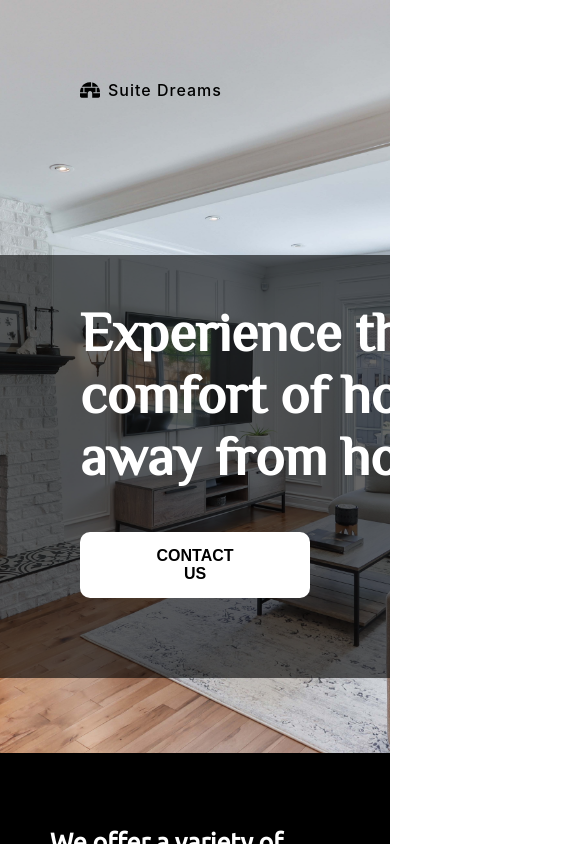
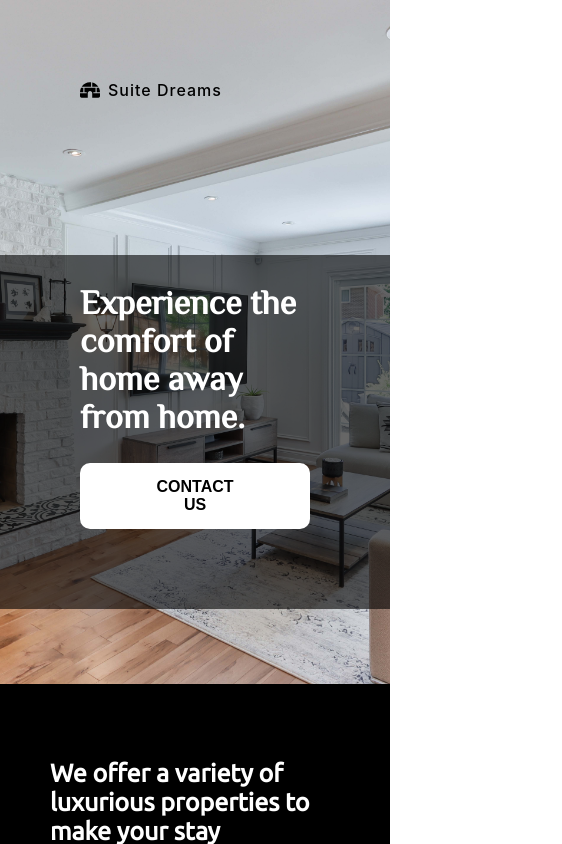
Before and after one commit to alvillaraza/rental, a React (Create React App) app: page / in a window 390 px wide. Shown: the top 844 px of the page, 562 px wide, since content can reach past the window. Built offline with nearby package versions, Linux system fonts and the light colour scheme.

Commit message:
moved to root

```diff
--- a/src/App.css
+++ b/src/App.css
@@ -67,6 +67,12 @@ button {
   background-color: rgba(0, 0, 0, 0.6);
   color: white;
 }
+@media screen and (max-width: 650px) {
+  .landing-page h1 {
+    font-size: 34px;
+    width: unset;
+  }
+}
 .about-us {
   padding: 50px;
   display: flex;
@@ -100,7 +106,7 @@ button {
     font-size: 16px;
   }
 }
-@media screen and (max-width: 820px) {
+@media screen and (max-width: 650px) {
   .about-us {
     display: block;
   }
--- a/src/App.less
+++ b/src/App.less
@@ -84,6 +84,13 @@ button {
     background-color: rgba(0, 0, 0, 0.6);
     color: white;
   }
+
+  @media screen and (max-width: 650px) {
+    h1 {
+      font-size: 34px;
+      width: unset;
+    }
+  }
 }
 
 .about-us {
@@ -127,7 +134,7 @@ button {
     }
   }
 
-  @media screen and (max-width: 820px) {
+  @media screen and (max-width: 650px) {
     display: block;
 
     .desc {
```
Also changed, not shown: index.html (renamed from public/index.html).
